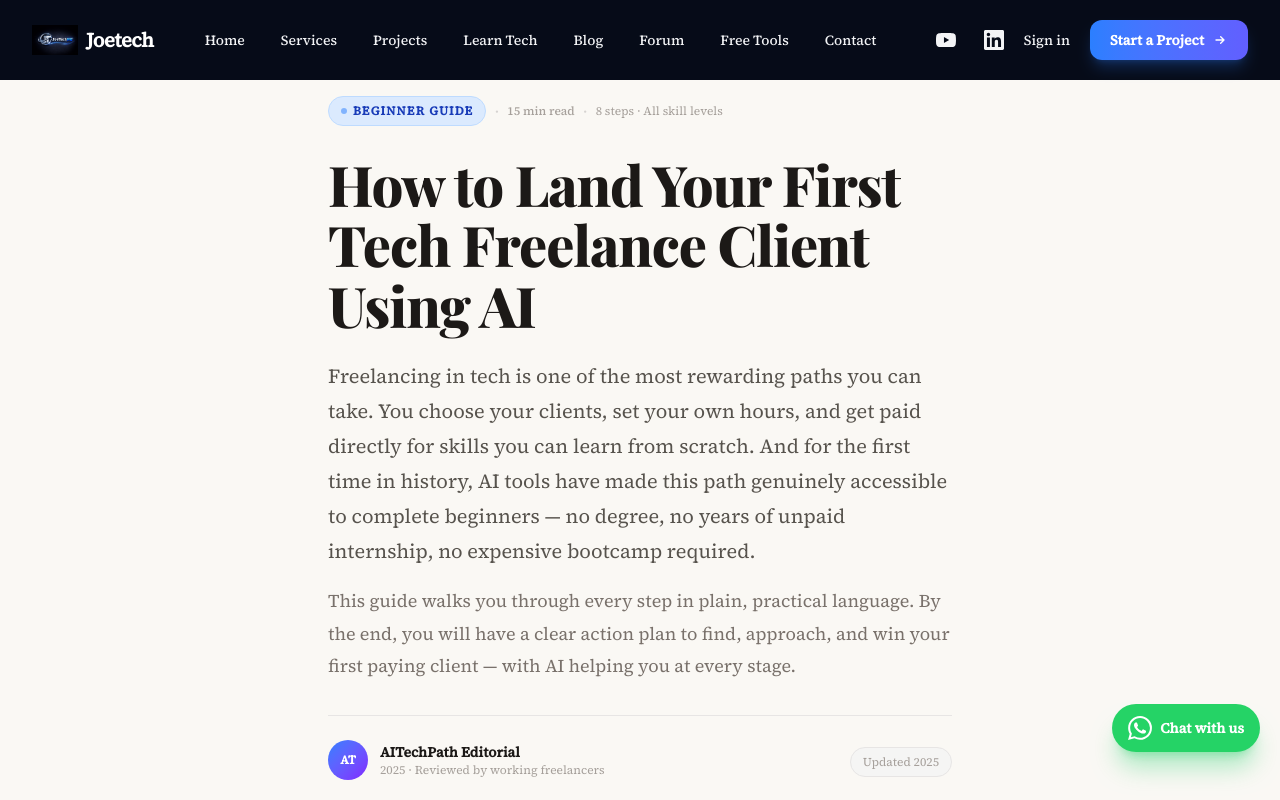
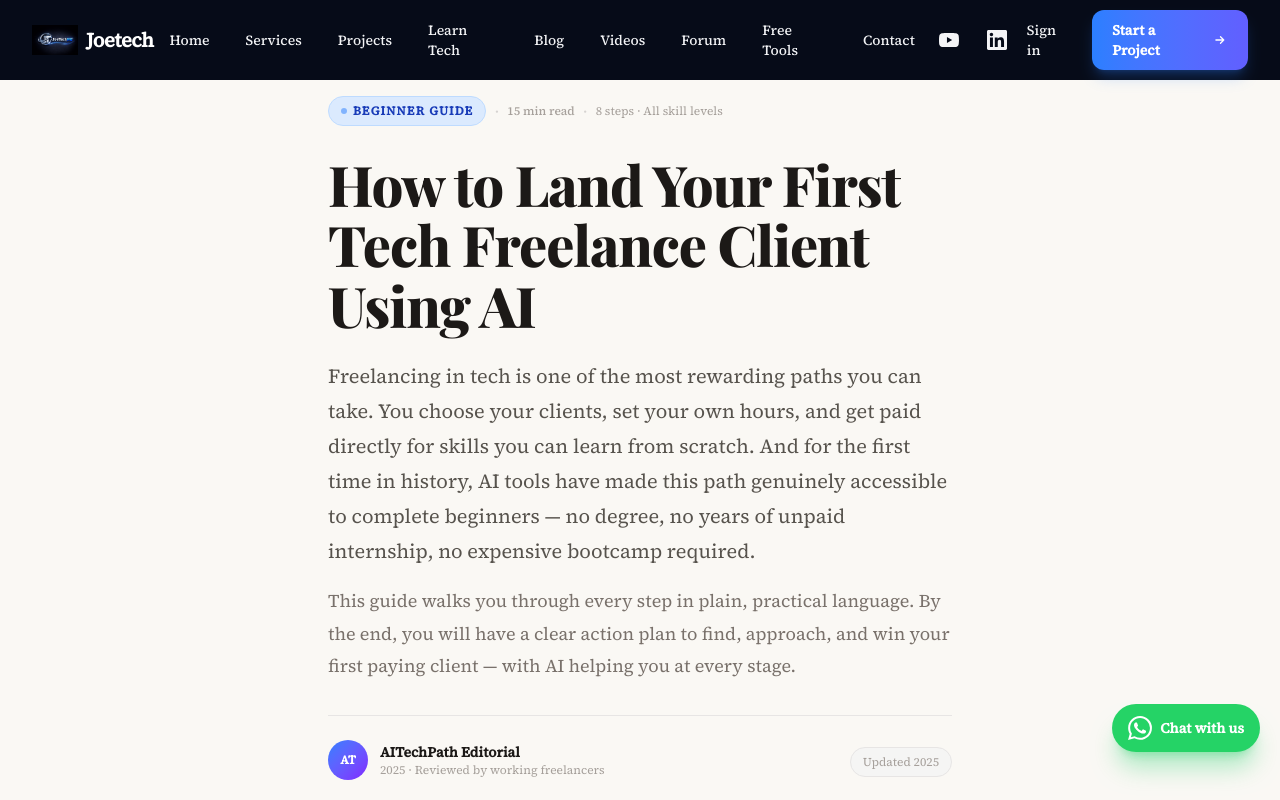
Before and after one commit to JoelionWebDev/joetech, a Next.js app: page /Freelance in a window 1280 px wide. Shown: the top 800 px of the page. Built offline with nearby package versions, Linux system fonts and the light colour scheme.

Commit message:
Add Videos link to navigation

```diff
--- a/app/components/Navbar.jsx
+++ b/app/components/Navbar.jsx
@@ -9,6 +9,7 @@ const NAV_LINKS = [
   { name: "Projects", href: "/projects" },
   { name: "Learn Tech", href: "/learn-tech" },
   { name: "Blog", href: "/blog" },
+  { name: "Videos", href: "/videos" },
   { name: "Forum", href: "/forum" },
   { name: "Free Tools", href: "/tools" },
   { name: "Contact", href: "/contact" },
```
